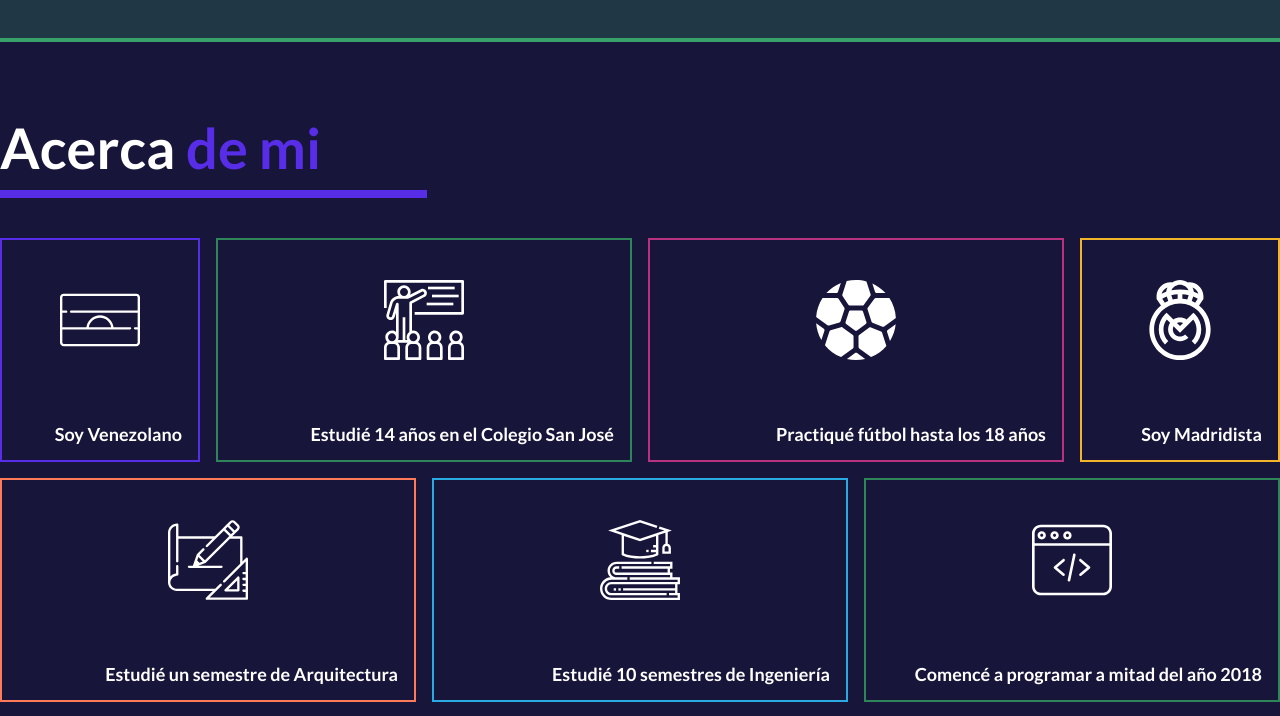
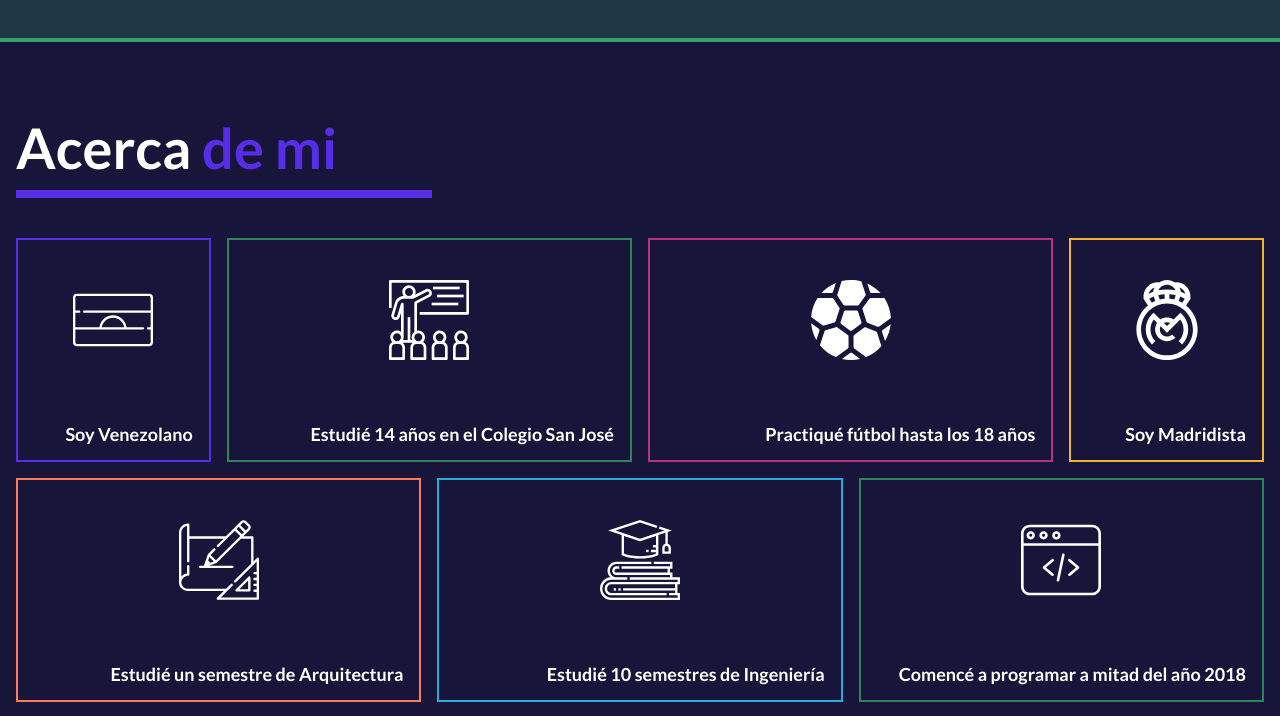
Before and after one commit to Felixmp7/Portafolios, a Next.js app: page / in a window 1280 px wide. Shown: the part 5458-6174 px from the top of the page. Built offline with nearby package versions, Linux system fonts and the light colour scheme.

Commit message:
Corrige estilos css

```diff
--- a/tailwind.css
+++ b/tailwind.css
@@ -7,6 +7,7 @@ body {
     margin: 0px;
     background-color: #18153a;
     color: white;
+    box-sizing: border-box;
 }
 
 ::-webkit-scrollbar {
@@ -164,7 +165,7 @@ body {
     @apply px-4;
   }
 
-  @screen tablet {
+  @screen desktop {
     .mobileContainer {
         @apply px-0;
     }
```
